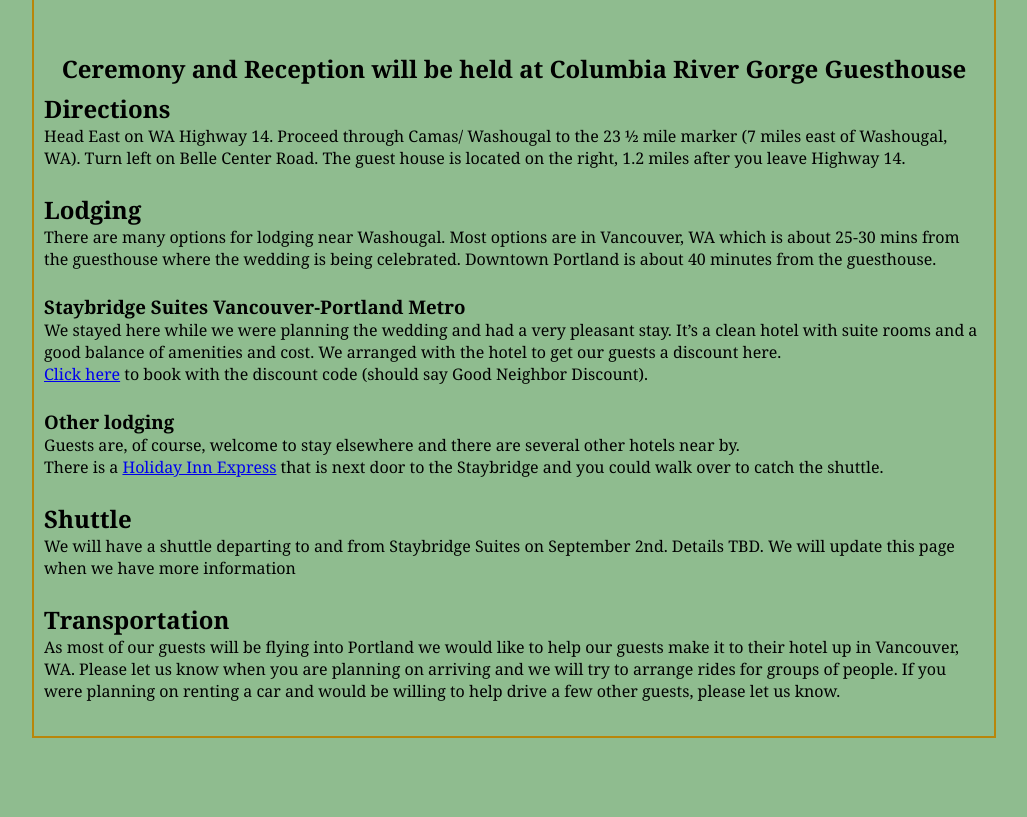
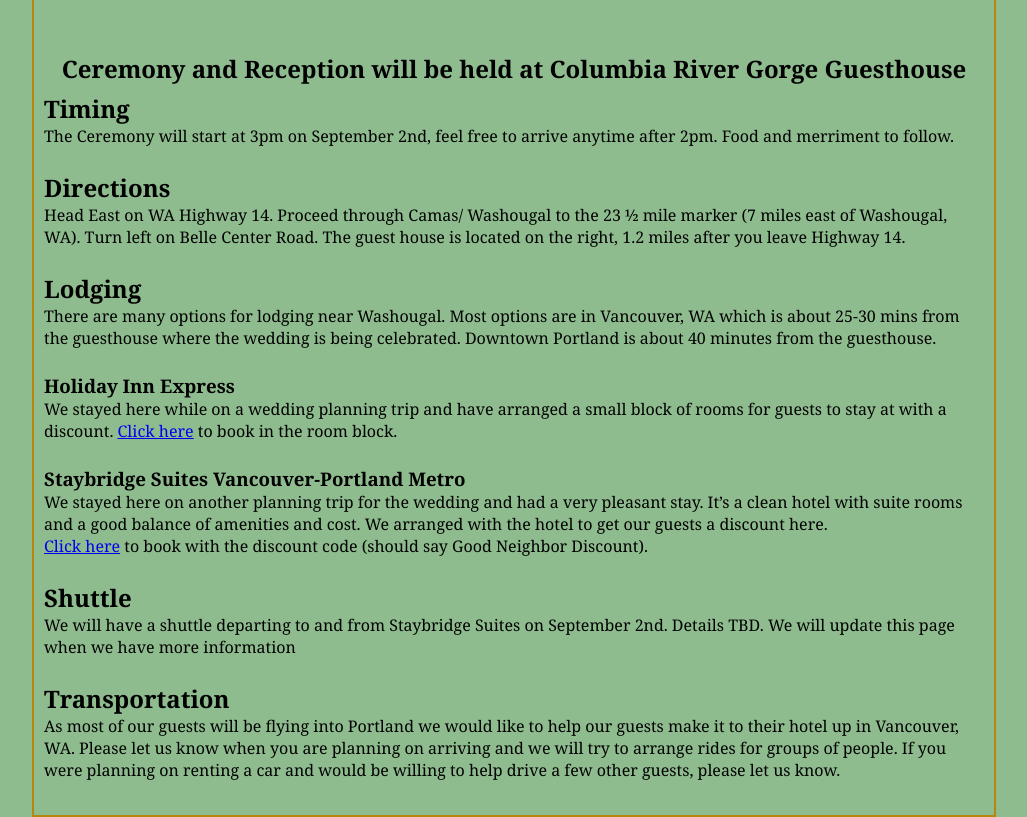
Before and after one commit to aimwithreason/weddingsite, a plain HTML site: page index.html in a window 1280 px wide. Shown: the part 70-887 px from the top of the page, without its empty margins (126-1153 px from the left). Before the commit the page ends 808 px from the top, so only its background shows below. Drawn offline with Linux system fonts and the light colour scheme.

Commit message:
updates to Timing and lodging info

```diff
--- a/index.html
+++ b/index.html
@@ -16,6 +16,8 @@
 		</nav>
 
 		<main>
+		<h2>Timing</h2>
+		<p>The Ceremony will start at 3pm on September 2nd, feel free to arrive anytime after 2pm. Food and merriment to follow.</p>
 		<h2>Directions</h2>
 		<p>Head East on WA Highway 14. Proceed through Camas/ Washougal to the 23 &frac12; mile marker (7 miles east of Washougal, WA). Turn left on Belle
 		Center Road. The guest house is located on the right, 1.2 miles after you leave Highway 14.</p>
@@ -24,19 +26,17 @@
 		<p>There are many options for lodging near Washougal. Most options are in Vancouver, WA which is about 25-30 mins from the guesthouse where the
 		wedding is being celebrated. Downtown Portland is about 40 minutes from the guesthouse.</p>
 
+		<h3>Holiday Inn Express</h3>
+		<p>We stayed here while on a wedding planning trip and have arranged a small block of rooms for guests to stay at with a discount.
+		<a href="https://www.hiexpress.com/redirect?path=rates&brandCode=ex&localeCode=en&regionCode=1&hotelCode=PDXVN&checkInDate=01&checkInMonthYear=082017&checkOutDate=05&checkOutMonthYear=082017&_PMID=99801505&GPC=ANN&viewfullsite=true">Click here</a> to book in the room block.</p>
+
 		<h3>Staybridge Suites Vancouver-Portland Metro</h3>
-		<p>We stayed here while we were planning the wedding and had a very pleasant stay. It&rsquo;s a clean hotel with suite rooms and a good
+		<p>We stayed here on another planning trip for the wedding and had a very pleasant stay. It&rsquo;s a clean hotel with suite rooms and a good
 		balance of amenities and cost. We arranged with the hotel to get our guests a discount here.
 		<br>
 		<a href="https://www.ihg.com/staybridge/hotels/us/en/vancouver/vanpa/hoteldetail?qAAR=ILKO3&amp;qAdlt=1&amp;qBrs=6c.hi.ex.rs.ic.cp.in.sb.cw.cv.ul.vn.ki.sp.nd.ct&amp;qChld=0&amp;qCpid=100216752&amp;qFRA=1&amp;qGRM=0&amp;qIta=99502056&amp;qPSt=0&amp;qRRSrt=rt&amp;qRef=df&amp;qRms=1&amp;qRpn=1&amp;qRpp=20&amp;qRtP=ILKO3&amp;qSHp=1&amp;qSmP=3&amp;qSrt=sBR&amp;qWch=0&amp;srb_u=1&amp;icdv=99502056">Click here</a> to book with the discount code (should say Good Neighbor Discount).</p>
 
-		<h3>Other lodging</h3>
-		<p>Guests are, of course, welcome to stay elsewhere and there are several other hotels near by.
-		<br>
-		There is a <a href="https://www.ihg.com/holidayinnexpress/hotels/us/en/vancouver/pdxvn/hoteldetail">Holiday Inn Express</a> that is next
-		door to the Staybridge and you could walk over to catch the shuttle.</p>
-
-		<h2>Shuttle</h2>
+				<h2>Shuttle</h2>
 		<p>We will have a shuttle departing to and from Staybridge Suites on September 2nd. Details TBD. We will update this page when we have more
 		information</p>
 
```
